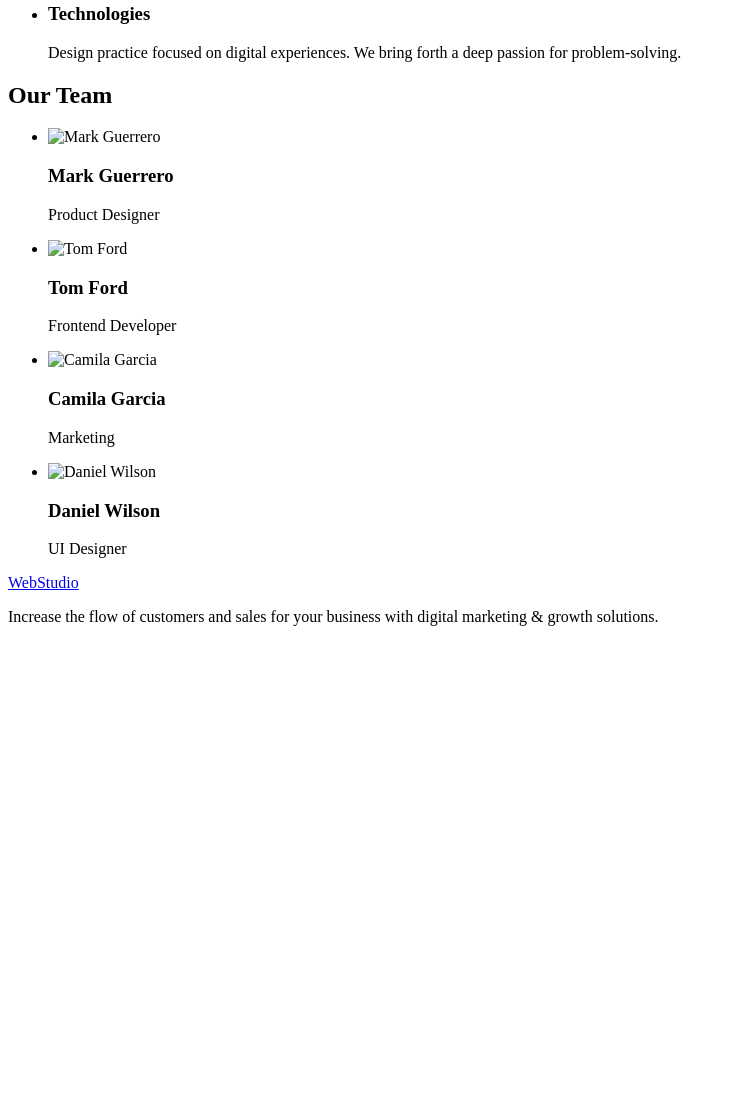
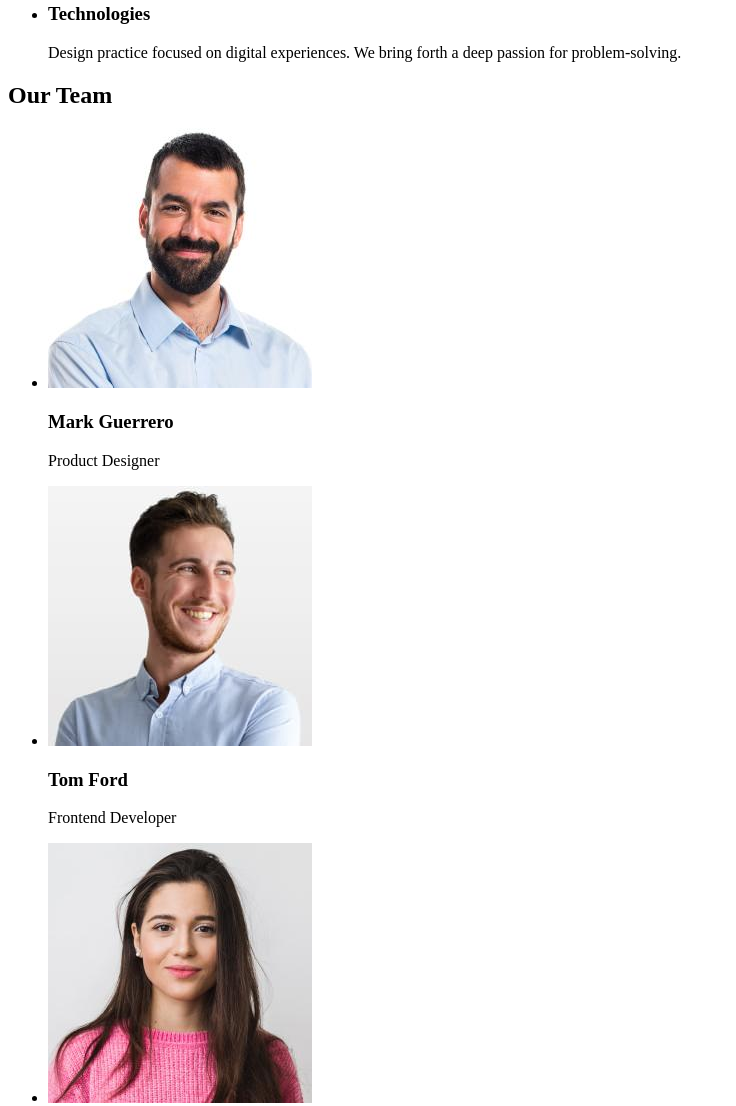
Before and after one commit to VladislavSavisko/goit-markup-hw-01, a plain HTML site: page index.html in a window 1280 px wide. Shown: the part 532-1638 px from the top of the page, without its empty margins (0-736 px from the left). Before the commit the page ends 1174 px from the top, so only its background shows below. Drawn offline with Linux system fonts and the light colour scheme; the site is published under a folder, as on GitHub Pages, so addresses that start at the root find nothing.

Commit message:
add index file

```diff
--- a/index.html
+++ b/index.html
@@ -66,22 +66,22 @@
             <h2>Our Team</h2>
             <ul>
                 <li>
-                    <img src="/images/img(1).jpg" alt="Mark Guerrero" width="264">
+                    <img src="./images/img(1).jpg" alt="Mark Guerrero" width="264">
                     <h3>Mark Guerrero</h3>
                     <p>Product Designer</p>
                 </li>
                 <li>
-                    <img src="/images/img(2).jpg" alt="Tom Ford" width="264">
+                    <img src="./images/img(2).jpg" alt="Tom Ford" width="264">
                     <h3>Tom Ford</h3>
                     <p>Frontend Developer</p>
                 </li>
                 <li>
-                    <img src="/images/img(3).jpg" alt="Camila Garcia" width="264">
+                    <img src="./images/img(3).jpg" alt="Camila Garcia" width="264">
                     <h3>Camila Garcia</h3>
                     <p>Marketing</p>
                 </li>
                 <li>
-                    <img src="/images/img(4).jpg" alt="Daniel Wilson" width="264">
+                    <img src="./images/img(4).jpg" alt="Daniel Wilson" width="264">
                     <h3>Daniel Wilson</h3>
                     <p>UI Designer</p>
                 </li>
```
